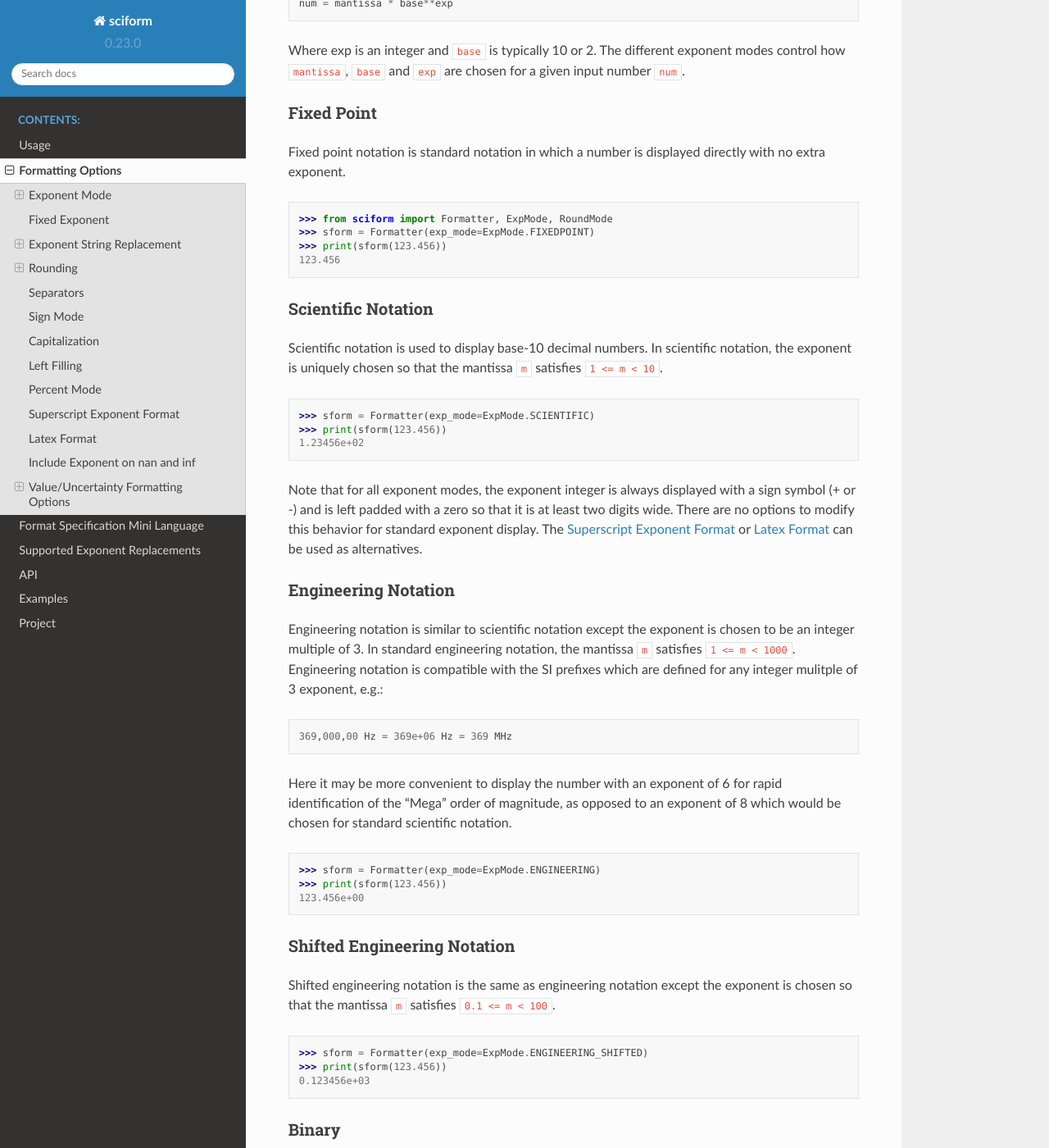
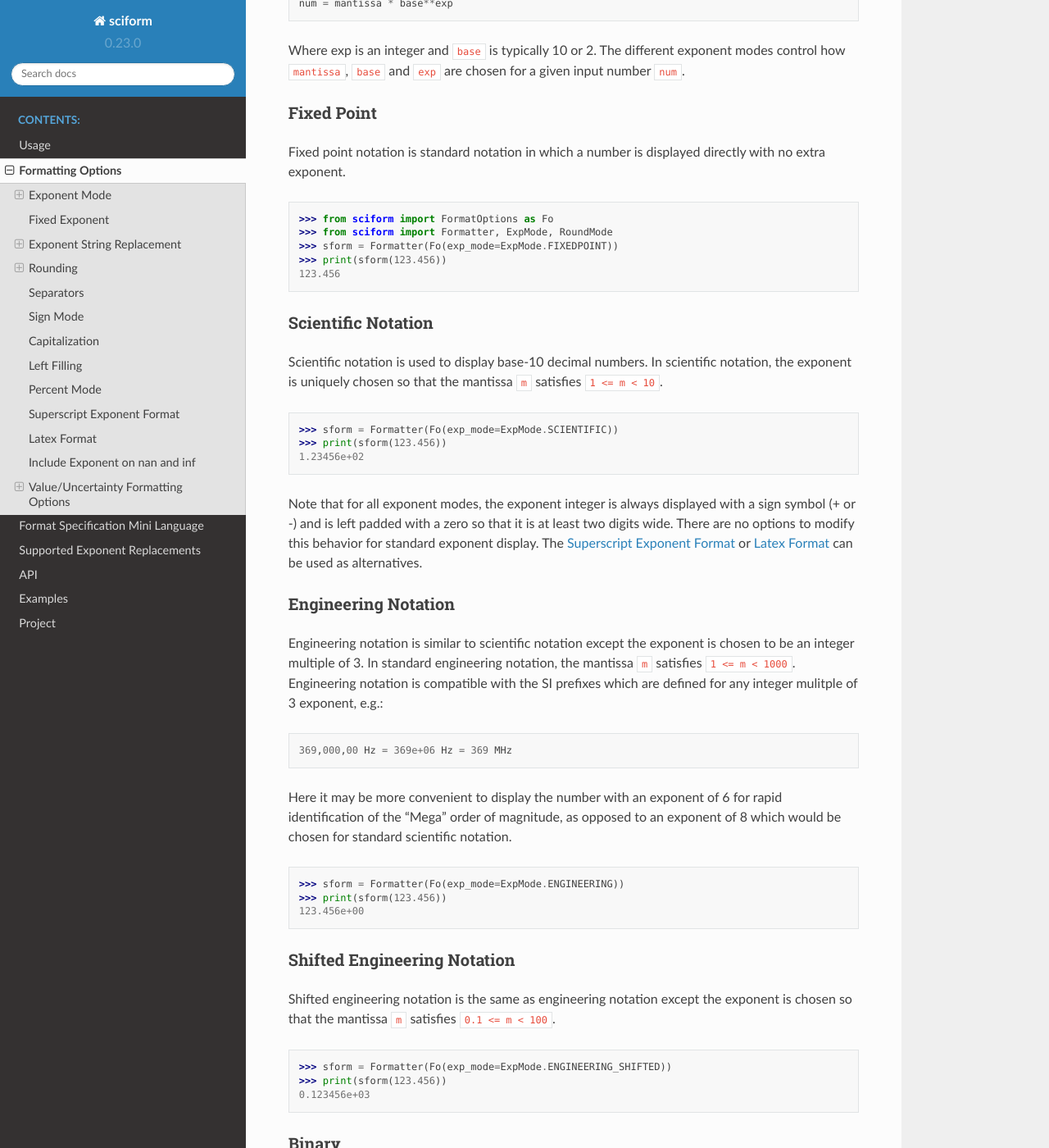
Before and after one commit to jagerber48/sciform, a Sphinx documentation site: the page built from docs/source/options.rst, in a window 1280 px wide and 1400 px high, scrolled down 403 px. Shown: the whole window at 82% size. Built offline with Sphinx 7.4.7 and the Read the Docs theme 2.0.0, drawn with Linux system fonts in a browser that asks for light colours; some of the changed text lies outside the part shown.

Commit message:
format_options update doctests to new usage

```diff
--- a/docs/source/options.rst
+++ b/docs/source/options.rst
@@ -33,8 +33,9 @@ Fixed Point
 Fixed point notation is standard notation in which a number is displayed
 directly with no extra exponent.
 
+>>> from sciform import FormatOptions as Fo
 >>> from sciform import Formatter, ExpMode, RoundMode
->>> sform = Formatter(exp_mode=ExpMode.FIXEDPOINT)
+>>> sform = Formatter(Fo(exp_mode=ExpMode.FIXEDPOINT))
 >>> print(sform(123.456))
 123.456
 
@@ -47,7 +48,7 @@ Scientific notation is used to display base-10 decimal numbers.
 In scientific notation, the exponent is uniquely chosen so that the
 mantissa ``m`` satisfies ``1 <= m < 10``.
 
->>> sform = Formatter(exp_mode=ExpMode.SCIENTIFIC)
+>>> sform = Formatter(Fo(exp_mode=ExpMode.SCIENTIFIC))
 >>> print(sform(123.456))
 1.23456e+02
 
@@ -76,7 +77,7 @@ Here it may be more convenient to display the number with an exponent of
 to an exponent of 8 which would be chosen for standard scientific
 notation.
 
->>> sform = Formatter(exp_mode=ExpMode.ENGINEERING)
+>>> sform = Formatter(Fo(exp_mode=ExpMode.ENGINEERING))
 >>> print(sform(123.456))
 123.456e+00
 
@@ -89,7 +90,7 @@ Shifted engineering notation is the same as engineering notation except
 the exponent is chosen so that the mantissa ``m`` satisfies
 ``0.1 <= m < 100``.
 
->>> sform = Formatter(exp_mode=ExpMode.ENGINEERING_SHIFTED)
+>>> sform = Formatter(Fo(exp_mode=ExpMode.ENGINEERING_SHIFTED))
 >>> print(sform(123.456))
 0.123456e+03
 
@@ -101,7 +102,7 @@ Binary
 Binary formatting can be chosen to display a number in scientific
 notation in base-2.
 
->>> sform = Formatter(exp_mode=ExpMode.BINARY)
+>>> sform = Formatter(Fo(exp_mode=ExpMode.BINARY))
 >>> print(sform(256))
 1b+08
 
@@ -122,7 +123,7 @@ The mantissa ``m`` satisfies ``1 <= m < 1024``.
 Binary formatting can be chosen to display a number in scientific
 notation in base-2.
 
->>> sform = Formatter(exp_mode=ExpMode.BINARY_IEC)
+>>> sform = Formatter(Fo(exp_mode=ExpMode.BINARY_IEC))
 >>> print(sform(2048))
 2b+10
 
@@ -135,8 +136,8 @@ If a fixed exponent is requested for engineering, shifted engineering,
 or binary IEC mode, then the requested exponent is rounded down to the
 nearest multiple of 3 or 10.
 
->>> sform = Formatter(exp_mode=ExpMode.SCIENTIFIC,
-...                   exp=3)
+>>> sform = Formatter(Fo(exp_mode=ExpMode.SCIENTIFIC,
+...                      exp=3))
 >>> print(sform(123.456))
 0.123456e+03
 
@@ -160,18 +161,18 @@ Furthermore, it is possible to customize :class:`Formatter`
 objects or the global configuration settings to map additional
 translations, in addition to those provided by default.
 
->>> sform = Formatter(exp_mode=ExpMode.ENGINEERING,
-...                   prefix_exp=True)
+>>> sform = Formatter(Fo(exp_mode=ExpMode.ENGINEERING,
+...                      prefix_exp=True))
 >>> print(sform(4242.13))
 4.24213 k
->>> sform = Formatter(exp_mode=ExpMode.BINARY_IEC,
-...                   round_mode=RoundMode.SIG_FIG,
-...                   precision=4,
-...                   prefix_exp=True)
+>>> sform = Formatter(Fo(exp_mode=ExpMode.BINARY_IEC,
+...                      round_mode=RoundMode.SIG_FIG,
+...                      precision=4,
+...                      prefix_exp=True))
 >>> print(sform(1300))
 1.270 Ki
->>> sform = Formatter(exp_mode=ExpMode.ENGINEERING,
-...                   parts_per_exp=True)
+>>> sform = Formatter(Fo(exp_mode=ExpMode.ENGINEERING,
+...                      parts_per_exp=True))
 >>> print(sform(12.3e-6))
 12.3 ppm
 
@@ -191,22 +192,22 @@ corresponding to translated strings.
 The entries in these dictionaries overwrite any default translation
 mappings.
 
->>> sform = Formatter(exp_mode=ExpMode.SCIENTIFIC,
-...                   prefix_exp=True,
-...                   extra_si_prefixes={-2: 'c'})
+>>> sform = Formatter(Fo(exp_mode=ExpMode.SCIENTIFIC,
+...                      prefix_exp=True,
+...                      extra_si_prefixes={-2: 'c'}))
 >>> print(sform(3e-2))
 3 c
 
 Passing ``None`` for the value for a corresponding exponent value will
 force that exponent to not be translated.
 
->>> sform = Formatter(exp_mode=ExpMode.ENGINEERING,
-...                   parts_per_exp=True)
+>>> sform = Formatter(Fo(exp_mode=ExpMode.ENGINEERING,
+...                      parts_per_exp=True))
 >>> print(sform(3e-9))
 3 ppb
->>> sform = Formatter(exp_mode=ExpMode.ENGINEERING,
-...                   parts_per_exp=True,
-...                   extra_parts_per_forms={-9: None})
+>>> sform = Formatter(Fo(exp_mode=ExpMode.ENGINEERING,
+...                      parts_per_exp=True,
+...                      extra_parts_per_forms={-9: None}))
 >>> print(sform(3e-9))
 3e-09
 
@@ -221,14 +222,14 @@ engineering notation.
 However, they can be easily be included using the ``add_c_prefix`` and
 ``add_small_si_prefixes`` options.
 
->>> sform = Formatter(exp_mode=ExpMode.SCIENTIFIC,
-...                   prefix_exp=True,
-...                   add_c_prefix=True)
+>>> sform = Formatter(Fo(exp_mode=ExpMode.SCIENTIFIC,
+...                      prefix_exp=True,
+...                      add_c_prefix=True))
 >>> print(sform(0.025))
 2.5 c
->>> sform = Formatter(exp_mode=ExpMode.SCIENTIFIC,
-...                   prefix_exp=True,
-...                   add_small_si_prefixes=True)
+>>> sform = Formatter(Fo(exp_mode=ExpMode.SCIENTIFIC,
+...                      prefix_exp=True,
+...                      add_small_si_prefixes=True))
 >>> print(sform(25))
 2.5 da
 
@@ -237,9 +238,9 @@ the ``add_ppth_form`` option.
 Note that ``ppth`` is not a standard notation for "parts-per-thousand",
 but it is one that the author has found useful.
 
->>> sform = Formatter(exp_mode=ExpMode.ENGINEERING,
-...                   parts_per_exp=True,
-...                   add_ppth_form=True)
+>>> sform = Formatter(Fo(exp_mode=ExpMode.ENGINEERING,
+...                      parts_per_exp=True,
+...                      add_ppth_form=True))
 >>> print(sform(12.3e-3))
 12.3 ppth
 
@@ -289,9 +290,9 @@ a number was rounded to (or "how many significant figures a number has")
 just by looking at the resulting string.
 
 >>> from sciform import RoundMode
->>> sform = Formatter(exp_mode=ExpMode.ENGINEERING,
-...                   round_mode=RoundMode.SIG_FIG,
-...                   precision=4)
+>>> sform = Formatter(Fo(exp_mode=ExpMode.ENGINEERING,
+...                      round_mode=RoundMode.SIG_FIG,
+...                      precision=4))
 >>> print(sform(12345.678))
 12.35e+03
 
@@ -311,18 +312,18 @@ Much of the Python built-in string formatting mini-language is based on
 precision presentation.
 
 >>> from sciform import RoundMode
->>> sform = Formatter(exp_mode=ExpMode.ENGINEERING,
-...                   round_mode=RoundMode.PREC,
-...                   precision=4)
+>>> sform = Formatter(Fo(exp_mode=ExpMode.ENGINEERING,
+...                      round_mode=RoundMode.PREC,
+...                      precision=4))
 >>> print(sform(12345.678))
 12.3457e+03
 
 For precision rounding, ``precision`` can be any integer.
 
 >>> from sciform import RoundMode
->>> sform = Formatter(exp_mode=ExpMode.FIXEDPOINT,
-...                   round_mode=RoundMode.PREC,
-...                   precision=-2)
+>>> sform = Formatter(Fo(exp_mode=ExpMode.FIXEDPOINT,
+...                      round_mode=RoundMode.PREC,
+...                      precision=-2))
 >>> print(sform(12345.678))
 12300
 
@@ -346,14 +347,14 @@ Note that the upper separator character must be different than the
 decimal separator.
 
 >>> from sciform import GroupingSeparator
->>> sform = Formatter(upper_separator=GroupingSeparator.COMMA)
+>>> sform = Formatter(Fo(upper_separator=GroupingSeparator.COMMA))
 >>> print(sform(12345678.987))
 12,345,678.987
 
 >>> from sciform import GroupingSeparator
->>> sform = Formatter(upper_separator=GroupingSeparator.SPACE,
+>>> sform = Formatter(Fo(upper_separator=GroupingSeparator.SPACE,
 ...                   decimal_separator=GroupingSeparator.COMMA,
-...                   lower_separator=GroupingSeparator.UNDERSCORE)
+...                   lower_separator=GroupingSeparator.UNDERSCORE))
 >>> print(sform(1234567.7654321))
 1 234 567,765_432_1
 
@@ -379,13 +380,13 @@ including a ``'+'`` symbol.
 Note that ``0`` is always considered positive.
 
 >>> from sciform import SignMode
->>> sform = Formatter(sign_mode=SignMode.NEGATIVE)
+>>> sform = Formatter(Fo(sign_mode=SignMode.NEGATIVE))
 >>> print(sform(42))
 42
->>> sform = Formatter(sign_mode=SignMode.ALWAYS)
+>>> sform = Formatter(Fo(sign_mode=SignMode.ALWAYS))
 >>> print(sform(42))
 +42
->>> sform = Formatter(sign_mode=SignMode.SPACE)
+>>> sform = Formatter(Fo(sign_mode=SignMode.SPACE))
 >>> print(sform(42))
  42
 
@@ -394,12 +395,12 @@ Capitalization
 
 The capitalization of the exponent character can be controlled
 
->>> sform = Formatter(exp_mode=ExpMode.SCIENTIFIC,
-...                   capitalize=True)
+>>> sform = Formatter(Fo(exp_mode=ExpMode.SCIENTIFIC,
+...                   capitalize=True))
 >>> print(sform(42))
 4.2E+01
->>> sform = Formatter(exp_mode=ExpMode.BINARY,
-...                   capitalize=True)
+>>> sform = Formatter(Fo(exp_mode=ExpMode.BINARY,
+...                   capitalize=True))
 >>> print(sform(1024))
 1B+10
 
@@ -427,8 +428,8 @@ E.g. ``top_dig_place=4`` indicates fill characters should be added up
 to the 10\ :sup:`4` (ten-thousands) place.
 
 >>> from sciform import FillMode
->>> sform = Formatter(fill_mode=FillMode.ZERO,
-...                   top_dig_place=4)
+>>> sform = Formatter(Fo(fill_mode=FillMode.ZERO,
+...                      top_dig_place=4))
 >>> print(sform(42))
 00042
 
@@ -442,9 +443,9 @@ This flag is only valid for fixed point exponent mode.
 In this case, the number is multipled by 100 and a % symbols is
 appended to the end of the formatted string.
 
->>> sform = Formatter(round_mode=RoundMode.SIG_FIG,
-...                   precision=3,
-...                   percent=True)
+>>> sform = Formatter(Fo(round_mode=RoundMode.SIG_FIG,
+...                      precision=3,
+...                      percent=True))
 >>> print(sform(0.12345))
 12.3%
 >>> print(sform(0.12345, 0.001))
@@ -458,8 +459,8 @@ Superscript Exponent Format
 The ``superscript_exp`` option can be chosen to present exponents in
 standard superscript notation as opposed to e.g. ``e+02`` notation.
 
->>> sform = Formatter(exp_mode=ExpMode.SCIENTIFIC,
-...                   superscript_exp=True)
+>>> sform = Formatter(Fo(exp_mode=ExpMode.SCIENTIFIC,
+...                      superscript_exp=True))
 >>> print(sform(789))
 7.89×10²
 
@@ -471,15 +472,15 @@ Latex Format
 The ``latex`` option can be chosen to convert strings into latex
 parseable codes.
 
->>> sform = Formatter(exp_mode=ExpMode.SCIENTIFIC,
-...                   exp=-1,
-...                   upper_separator=GroupingSeparator.UNDERSCORE,
-...                   latex=True)
+>>> sform = Formatter(Fo(exp_mode=ExpMode.SCIENTIFIC,
+...                      exp=-1,
+...                      upper_separator=GroupingSeparator.UNDERSCORE,
+...                      latex=True))
 >>> print(sform(12345))
 123\_450\times 10^{-1}
->>> sform = Formatter(lower_separator=GroupingSeparator.UNDERSCORE,
-...                   percent=True,
-...                   latex=True)
+>>> sform = Formatter(Fo(lower_separator=GroupingSeparator.UNDERSCORE,
+...                      percent=True,
+...                      latex=True))
 >>> print(sform(0.12345678, 0.00000255))
 \left(12.345\_678 \pm 0.000\_255\right)\%
 
@@ -508,9 +509,9 @@ However, if ``nan_inf_exp=True`` (default ``False``), then, for
 scientific, engineering, and binary exponent modes, these will instead
 be formatted as, e.g. ``'(nan)e+00'``.
 
->>> sform = Formatter(exp_mode=ExpMode.SCIENTIFIC,
-...                   nan_inf_exp=True,
-...                   capitalize=True)
+>>> sform = Formatter(Fo(exp_mode=ExpMode.SCIENTIFIC,
+...                      nan_inf_exp=True,
+...                      capitalize=True))
 >>> print(sform(float('-inf')))
 (-INF)E+00
 
@@ -569,9 +570,9 @@ formatting value/uncertainty pairs by using significant figure rounding
 mode with :class:`AutoPrec` precision and the ``pdg_sig_figs`` flag.
 
 >>> from sciform import AutoPrec
->>> sform = Formatter(round_mode=RoundMode.SIG_FIG,
-...                   precision=AutoPrec,
-...                   pdg_sig_figs=True)
+>>> sform = Formatter(Fo(round_mode=RoundMode.SIG_FIG,
+...                      precision=AutoPrec,
+...                      pdg_sig_figs=True))
 >>> print(sform(1, 0.0123))
 1.000 +/- 0.012
 >>> print(sform(1, 0.0483))
@@ -588,14 +589,14 @@ symbol when formatting value/uncertainties.
 >>> sform = Formatter()
 >>> print(sform(123.456, 0.789))
 123.456 +/- 0.789
->>> sform = Formatter(unc_pm_whitespace=False)
+>>> sform = Formatter(Fo(unc_pm_whitespace=False))
 >>> print(sform(123.456, 0.789))
 123.456+/-0.789
 
 The user can also replace the ``'+/-'`` symbol with a unicode ``'±'``
 symbol using the ``unicode_pm`` option.
 
->>> sform = Formatter(unicode_pm=True)
+>>> sform = Formatter(Fo(unicode_pm=True))
 >>> print(sform(123.456, 0.789))
 123.456 ± 0.789
 
@@ -616,19 +617,19 @@ We call this format "bracket uncertainty" mode.
 :mod:`sciform` provides this functionality via the ``bracket_unc``
 option:
 
->>> sform = Formatter(bracket_unc=True)
+>>> sform = Formatter(Fo(bracket_unc=True))
 >>> print(sform(123.456, 0.789))
 123.456(789)
 
 Or with other options:
 
->>> sform = Formatter(precision=2,
-...                   bracket_unc=True)
+>>> sform = Formatter(Fo(precision=2,
+...                      bracket_unc=True))
 >>> print(sform(123.456, 0.789))
 123.46(79)
->>> sform = Formatter(precision=2,
-...                   exp_mode=ExpMode.SCIENTIFIC,
-...                   bracket_unc=True)
+>>> sform = Formatter(Fo(precision=2,
+...                      exp_mode=ExpMode.SCIENTIFIC,
+...                      bracket_unc=True))
 >>> print(sform(123.456, 0.789))
 (1.2346(79))e+02
 
@@ -651,30 +652,30 @@ parentheses.
 
 :mod:`sciform` allows the user to optionally remove the decimal symbol
 
->>> sform = Formatter(bracket_unc=True,
-...                   bracket_unc_remove_seps=False)
+>>> sform = Formatter(Fo(bracket_unc=True,
+...                      bracket_unc_remove_seps=False))
 >>> print(sform(18.4, 2.1))
 18.4(2.1)
->>> sform = Formatter(bracket_unc=True,
-...                   bracket_unc_remove_seps=True)
+>>> sform = Formatter(Fo(bracket_unc=True,
+...                      bracket_unc_remove_seps=True))
 >>> print(sform(18.4, 2.1))
 18.4(21)
 
 Note that the ``bracket_unc_remove_seps`` removes *all* separator
 symbols from the uncertainty in the brackets.
 
->>> sform = Formatter(upper_separator=GroupingSeparator.POINT,
-...                   decimal_separator=GroupingSeparator.COMMA,
-...                   lower_separator=GroupingSeparator.UNDERSCORE,
-...                   bracket_unc=True,
-...                   bracket_unc_remove_seps=False)
+>>> sform = Formatter(Fo(upper_separator=GroupingSeparator.POINT,
+...                      decimal_separator=GroupingSeparator.COMMA,
+...                      lower_separator=GroupingSeparator.UNDERSCORE,
+...                      bracket_unc=True,
+...                      bracket_unc_remove_seps=False))
 >>> print(sform(987654, 1234.4321))
 987.654,000_0(1.234,432_1)
->>> sform = Formatter(upper_separator=GroupingSeparator.POINT,
-...                   decimal_separator=GroupingSeparator.COMMA,
-...                   lower_separator=GroupingSeparator.UNDERSCORE,
-...                   bracket_unc=True,
-...                   bracket_unc_remove_seps=True)
+>>> sform = Formatter(Fo(upper_separator=GroupingSeparator.POINT,
+...                      decimal_separator=GroupingSeparator.COMMA,
+...                      lower_separator=GroupingSeparator.UNDERSCORE,
+...                      bracket_unc=True,
+...                      bracket_unc_remove_seps=True))
 >>> print(sform(987654, 1234.4321))
 987.654,000_0(12344321)
 
@@ -697,13 +698,13 @@ digit of the value, and (3) the most significant digit of the
 uncertainty.
 This feature is accessed with the ``val_unc_match_widths`` option.
 
->>> sform = Formatter(fill_mode=FillMode.ZERO,
-...                   top_dig_place=2,
-...                   val_unc_match_widths=False)
+>>> sform = Formatter(Fo(fill_mode=FillMode.ZERO,
+...                      top_dig_place=2,
+...                      val_unc_match_widths=False))
 >>> print(sform(12345, 1.23))
 12345.00 +/- 001.23
->>> sform = Formatter(fill_mode=FillMode.ZERO,
-...                   top_dig_place=2,
-...                   val_unc_match_widths=True)
+>>> sform = Formatter(Fo(fill_mode=FillMode.ZERO,
+...                      top_dig_place=2,
+...                      val_unc_match_widths=True))
 >>> print(sform(12345, 1.23))
 12345.00 +/- 00001.23
```
Also changed, not shown: README.rst (+5 -5 lines).
